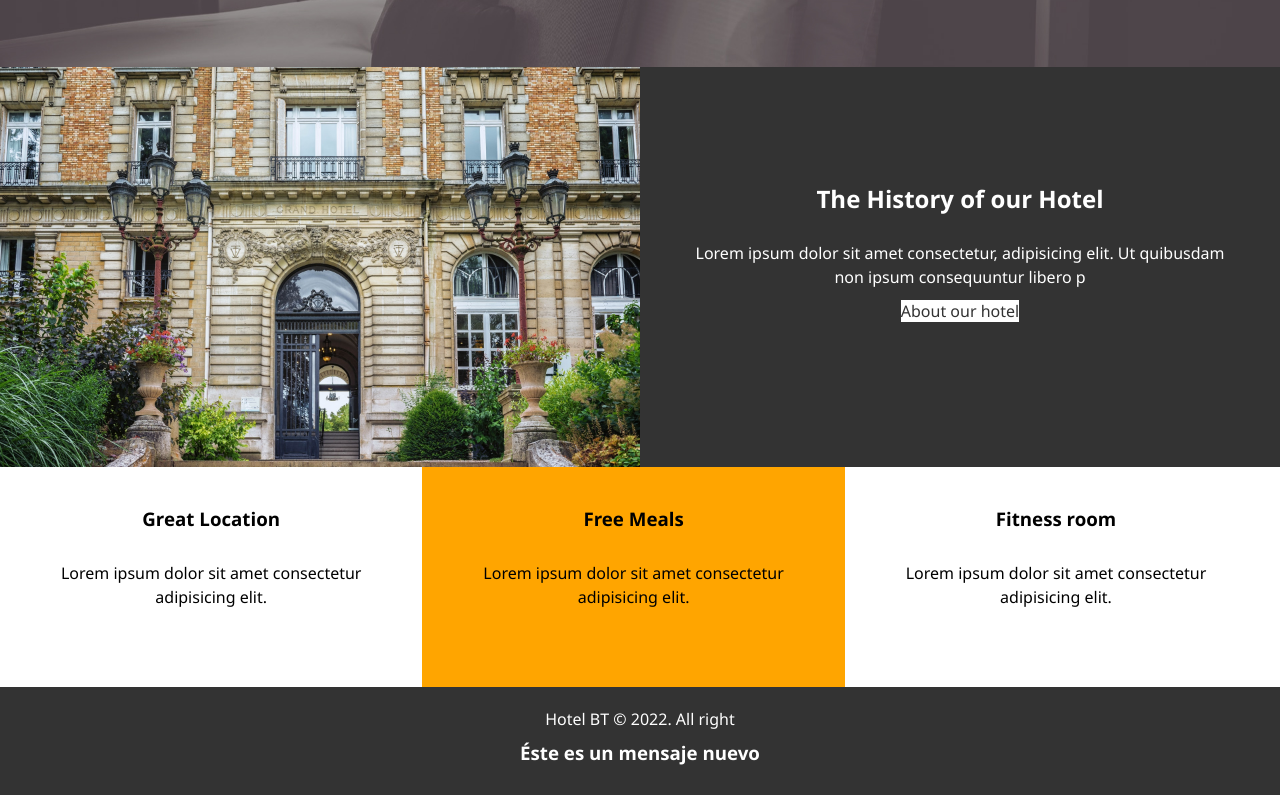
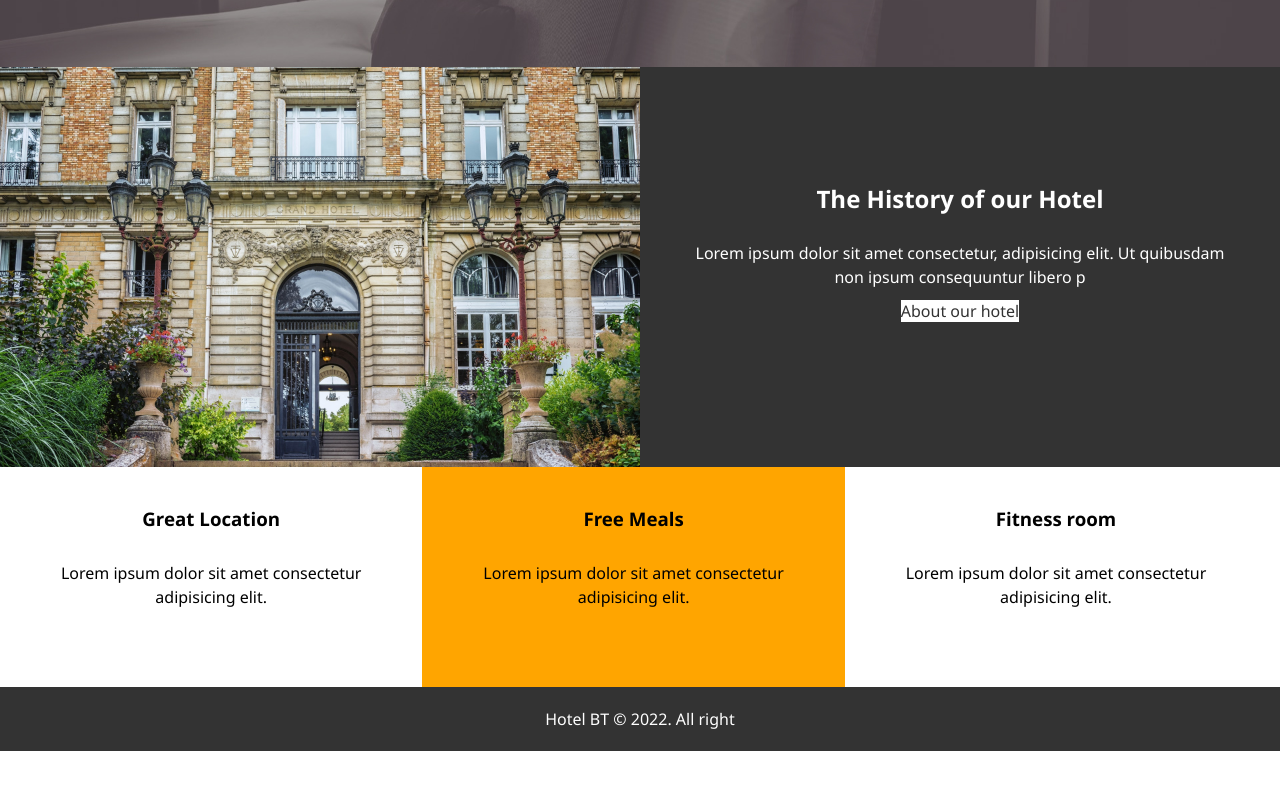
Before and after one commit to Juannjjooor/Web-Hotel-Reservas-, a plain HTML site: page index.html in a window 1280 px wide. Shown: the part 597-1392 px from the top of the page. After the commit the page ends 1348 px from the top, so only its background shows below. Drawn offline with Linux system fonts and the light colour scheme.

Commit message:
Eliminar prueba

```diff
--- a/index.html
+++ b/index.html
@@ -61,7 +61,6 @@
 
   <footer>                                          <!-- Se crea la sección del contenido de la parte inferior a través del "footer" -->
     <p>Hotel BT &copy; 2022. All right</p>
-    <h3>Éste es un mensaje nuevo</h3>
   </footer>
 </body>
 </html>
```
